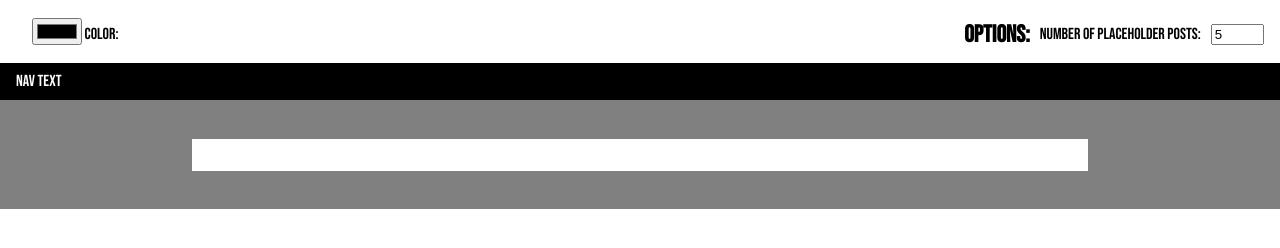
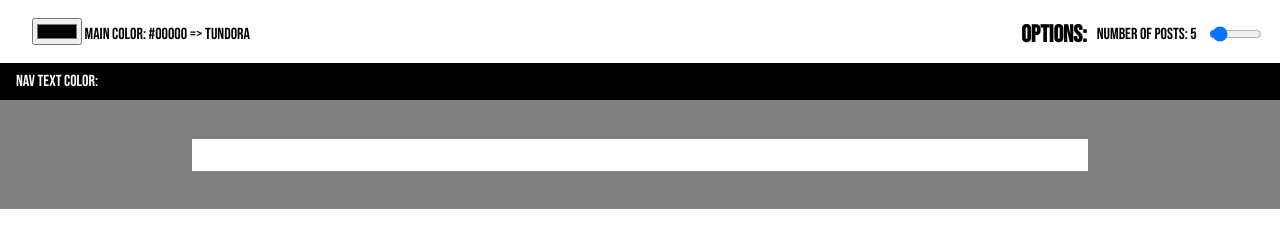
Before and after one commit to Samcraig77/color-picker-scrimba, a plain HTML site: page index.html in a window 1280 px wide. Drawn offline with Linux system fonts and the light colour scheme; no server answers.

Commit message:
Elements to display color .virtual-nav names and values added

```diff
--- a/index.html
+++ b/index.html
@@ -15,18 +15,18 @@
         <nav class="nav">
             <div class="color-input-div">
                 <input type="color" class="color-picker" id="color-picker" value="#00000"/>
-                <label for="color-picker">Color:
-                    <span id="color-chosen"><!-- getColor() value here --></span>
+                <label for="color-picker">Main Color:
+                    <span id="color-chosen">#00000 => Tundora<!-- getColor() value here --></span>
                 </label>
             </div>
             <div class="options-div right-aligned">
                 <h2 class="options-h2">Options:</h2>
-                <label for="placeholder-posts-number">Number of Placeholder Posts: </label>
-                <input type="number" class="placeholder-posts-number" id="placeholder-posts-number" value="5">
+                <label for="placeholder-posts-number">Number of Posts: <span id="placeholder-range-value"></span></label>
+                <input type="range" class="placeholder-posts-number" id="placeholder-posts-number" value="5" min="1" max="50">
             </div>
         </nav>
         <main class="virtual-body">
-            <div class="virtual-nav" id="virtual-nav">Nav text<span class="right-aligned" id="nav-color"></span></div>
+            <div class="virtual-nav" id="virtual-nav"><p>Nav text color: <span id="nav-text-color"> </span></p><span class="right-aligned" id="nav-color"></span></div>
 
             <div class="virtual-main" id="virtual-main">
                 <div class="virtual-content" id="virtual-content">
```
